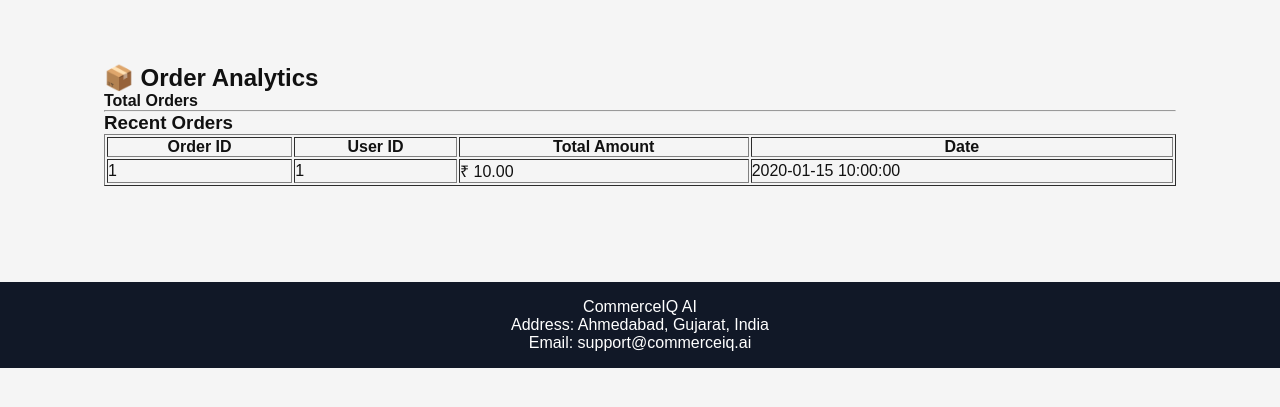
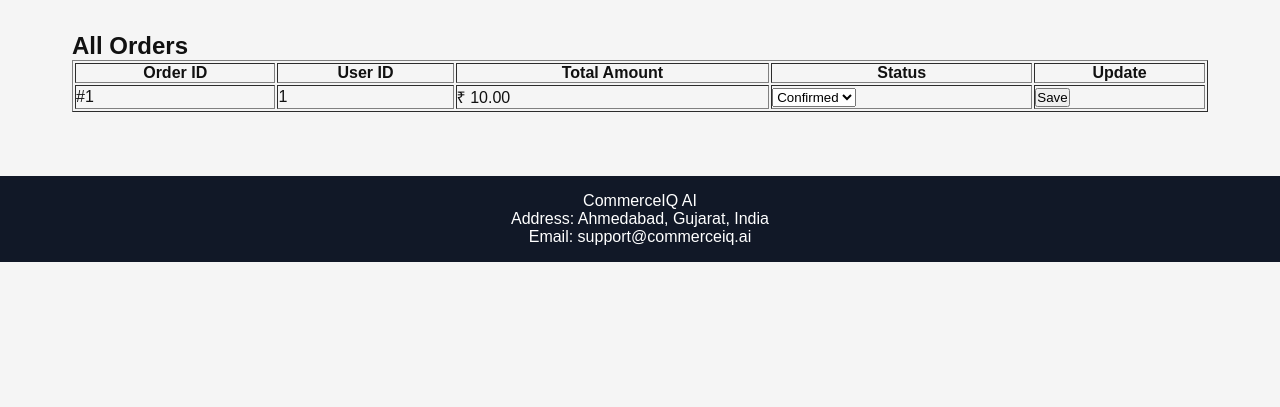
Before and after one commit to NIRAV-DON/CommerceIQ-AI, a Flask app: page /admin/orders in a window 1280 px wide. Shown: the part 62-469 px from the top of the page. Run offline with Flask 3, Linux system fonts and the light colour scheme; a user stored in the database is signed in; tables that the repository leaves empty hold one stand-in row (values such as "Sample post").

Commit message:
Order status

```diff
--- a/app/routes.py
+++ b/app/routes.py
@@ -150,14 +150,29 @@ def product_detail(product_id):
 @main.route("/add_to_cart/<int:product_id>", methods=["POST"])
 @login_required
 def add_to_cart(product_id):
+    product = Product.query.get_or_404(product_id)
+
     quantity = int(request.form.get("quantity", 1))
+
+    # ❌ STOCK CHECK
+    if product.stock_quantity <= 0:
+        flash("Product is out of stock!", "danger")
+        return redirect(url_for("main.product_detail", product_id=product_id))
+
+    if quantity > product.stock_quantity:
+        flash(
+            f"Only {product.stock_quantity} item(s) available in stock.",
+            "danger"
+        )
+        return redirect(url_for("main.product_detail", product_id=product_id))
+
     cart = session.get("cart", {})
-
     cart[str(product_id)] = cart.get(str(product_id), 0) + quantity
     session["cart"] = cart
 
     flash("Product added to cart!", "success")
     return redirect(url_for("main.cart"))
+
 @main.route("/orders")
 @login_required
 def orders():
@@ -205,56 +220,62 @@ def remove_from_cart(product_id):
     return redirect(url_for("main.cart"))
 
 # -------------------- CHECKOUT --------------------
-@main.route("/checkout", methods=['GET', 'POST'])
+@main.route("/checkout", methods=["GET", "POST"])
 @login_required
 def checkout():
-    cart = session.get('cart', {})
+    cart = session.get("cart", {})
 
     if not cart:
-        flash('Your cart is empty.', 'info')
-        return redirect(url_for('main.home'))
+        flash("Your cart is empty.", "info")
+        return redirect(url_for("main.home"))
 
     total_price = 0
 
-    # 1️⃣ Create order first
+    # ✅ CREATE ORDER FIRST
     order = Order(
         user_id=current_user.user_id,
         total_amount=0,
         shipping_address="123 Example St, City, Country"
     )
     db.session.add(order)
-    db.session.commit()   # 🔴 VERY IMPORTANT
+    db.session.commit()  # 🔴 IMPORTANT
 
-    # 2️⃣ Loop through cart items
+    # ✅ PROCESS EACH PRODUCT
     for product_id, quantity in cart.items():
+        product = Product.query.get(int(product_id))
 
-        product = Product.query.get(int(product_id))
-        if product:
+        # ❌ FINAL STOCK CHECK
+        if not product or product.stock_quantity < quantity:
+            flash(
+                f"Product '{product.name}' is out of stock or insufficient quantity.",
+                "danger"
+            )
+            return redirect(url_for("main.cart"))
 
-            item_total = product.price * quantity
-            total_price += item_total
+        item_total = product.price * quantity
+        total_price += item_total
 
-            # create order item
-            order_item = OrderItem(
-                order_id=order.order_id,
-                product_id=product.product_id,
-                quantity=quantity,
-                price_per_unit=product.price
-            )
-            db.session.add(order_item)
+        # 🔻 DECREASE STOCK
+        product.stock_quantity -= quantity
 
-            # 🔥 UPDATE STOCK
-            product.stock_quantity -= quantity
+        order_item = OrderItem(
+            order_id=order.order_id,
+            product_id=product.product_id,
+            quantity=quantity,
+            price_per_unit=product.price
+        )
+        db.session.add(order_item)
 
-    # 3️⃣ Update total amount
+    # ✅ UPDATE ORDER TOTAL
     order.total_amount = total_price
     db.session.commit()
 
-    # 4️⃣ Clear cart
-    session.pop('cart', None)
+    # ✅ CLEAR CART
+    session.pop("cart", None)
 
-    flash('Your order has been placed successfully!', 'success')
-    return redirect(url_for('main.orders'))
+    flash("Your order has been placed successfully!", "success")
+    return redirect(url_for("main.orders"))
+
 
 
 
@@ -405,6 +426,19 @@ def admin_sales():
         avg_order_value=round(avg_order_value, 2),
         orders=orders
     )
+@main.route("/admin/order/<int:order_id>/status", methods=["POST"])
+@login_required
+@admin_required
+def update_order_status(order_id):
+    order = Order.query.get_or_404(order_id)
+    new_status = request.form.get("status")
+
+    order.status = new_status
+    db.session.commit()
+
+    flash("Order status updated successfully!", "success")
+    return redirect(url_for("main.admin_orders"))
+
 @main.route("/admin/low-stock")
 @login_required
 @admin_required
--- a/app/templates/admin_orders.html
+++ b/app/templates/admin_orders.html
@@ -1,39 +1,39 @@
 {% extends "layout.html" %}
 {% block content %}
 
-<div class="container">
-    <h2>📦 Order Analytics</h2>
+<h2>All Orders</h2>
 
-    <!-- SUMMARY -->
-    <div class="stats-row">
-        <div class="stat-box">
-            <h4>Total Orders</h4>
-            <h2>{{ total_orders }}</h2>
-        </div>
-    </div>
-
-    <hr>
-
-    <!-- ORDERS TABLE -->
-    <h3>Recent Orders</h3>
-
-    <table border="1" width="100%" cellpadding="10">
+<table border="1" cellpadding="10" width="100%">
     <tr>
         <th>Order ID</th>
         <th>User ID</th>
         <th>Total Amount</th>
-            <th>Date</th>
+        <th>Status</th>
+        <th>Update</th>
     </tr>
 
     {% for order in orders %}
     <tr>
-            <td>{{ order.order_id }}</td>
+        <td>#{{ order.order_id }}</td>
         <td>{{ order.user_id }}</td>
         <td>₹ {{ order.total_amount }}</td>
-            <td>{{ order.order_date }}</td>
+
+        <td>
+            <form method="POST" action="{{ url_for('main.update_order_status', order_id=order.order_id) }}">
+                <select name="status">
+                    <option value="Pending" {% if order.status == 'Pending' %}selected{% endif %}>Pending</option>
+                    <option value="Confirmed" {% if order.status == 'Confirmed' %}selected{% endif %}>Confirmed</option>
+                    <option value="Shipped" {% if order.status == 'Shipped' %}selected{% endif %}>Shipped</option>
+                    <option value="Delivered" {% if order.status == 'Delivered' %}selected{% endif %}>Delivered</option>
+                </select>
+        </td>
+
+        <td>
+                <button type="submit">Save</button>
+            </form>
+        </td>
     </tr>
     {% endfor %}
 </table>
-</div>
 
 {% endblock %}
--- a/app/templates/admin_users.html
+++ b/app/templates/admin_users.html
@@ -14,13 +14,11 @@
 
         {% for user in users %}
         <tr>
-            <!-- 🔥 USERNAME CLICKABLE -->
             <td>
                 <a href="{{ url_for('main.admin_user_detail', user_id=user.user_id) }}">
                     {{ user.username }}
                 </a>
             </td>
-
             <td>{{ user.email }}</td>
             <td>{{ user.role }}</td>
             <td>{{ user.orders|length }}</td>
@@ -28,3 +26,4 @@
         {% endfor %}
     </table>
 </div>
+{% endblock %}
```
Also changed, not shown: app/models.py (+9 -1 lines), app/static/css/style.css (+30 -0 lines), app/templates/product_detail.html (+50 -4 lines). Lines whose indentation alone changed are shown as unchanged.
